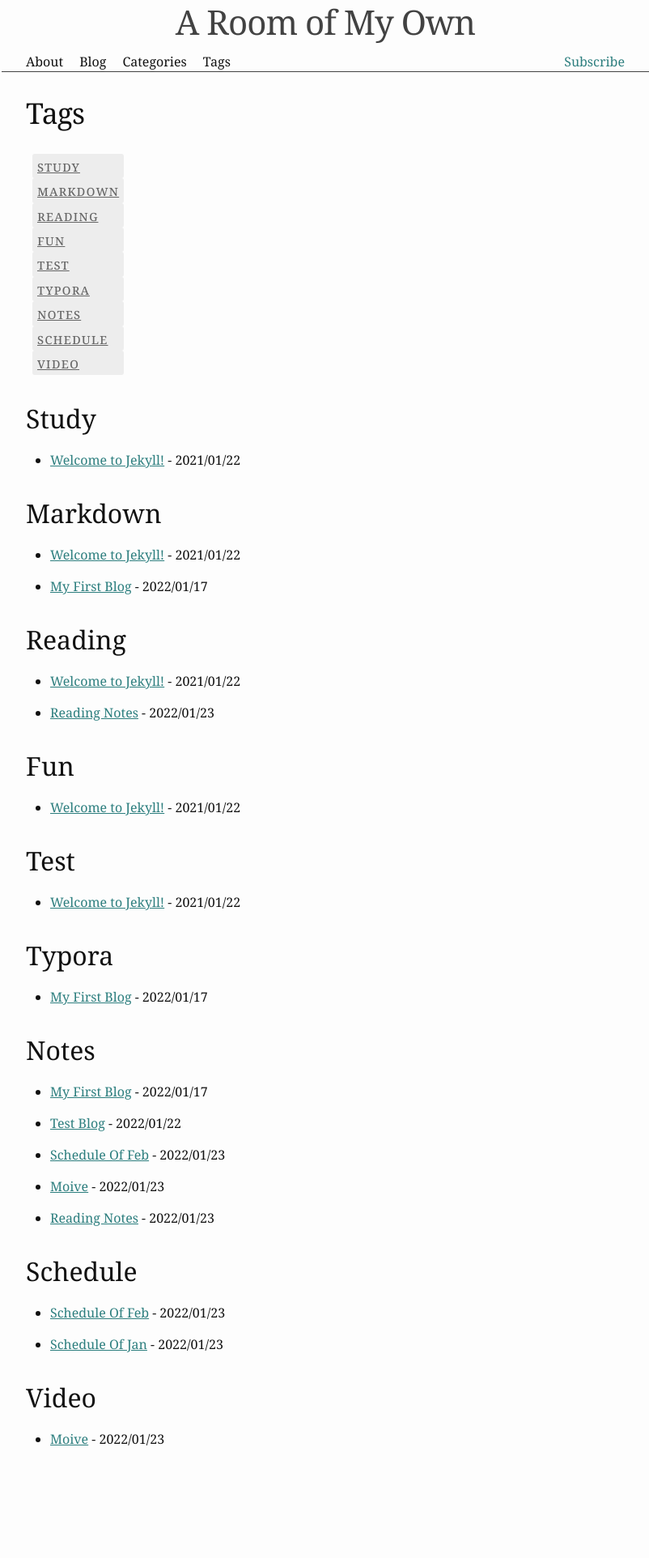
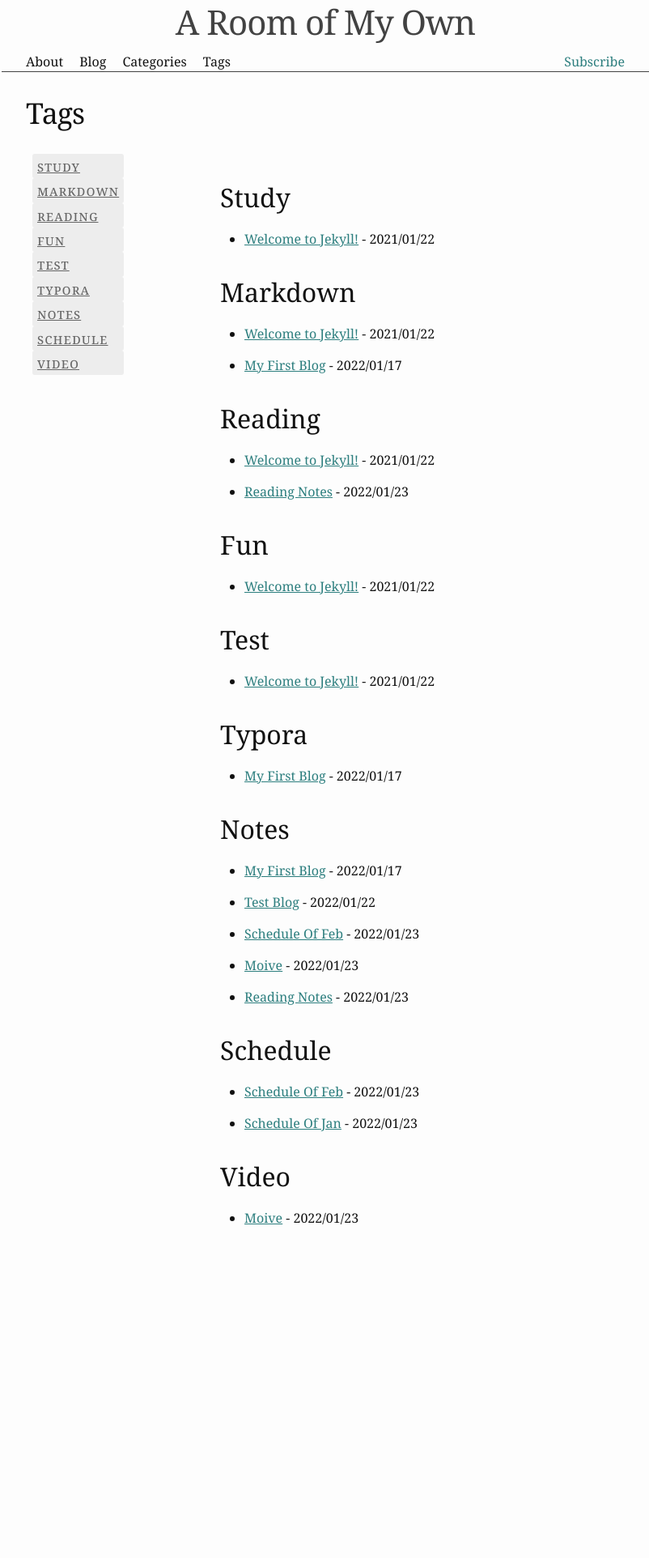
Before and after one commit to 9Echo/9Echo.github.io, a Jekyll site: the page built from tags.html, in a window 1280 px wide. Shown: the whole page at 81% size, without its empty margins (238-1040 px from the left). Built offline with Jekyll 4.4.1, drawn with Linux system fonts in a browser that asks for light colours; after the commit the page ends 1651 px from its top, so only the background shows below that.

Commit message:
Update _layout.scss

```diff
--- a/_sass/minima/_layout.scss
+++ b/_sass/minima/_layout.scss
@@ -263,6 +263,9 @@
   @include relative-font-size(1.5);
 }
 
+/**
+ * Page content
+ */
 .post-tags {
     color: #aaa;
     font-weight: 300;
@@ -291,6 +294,16 @@
     color: #ededed;
 }
 
+.tags-sidebar {
+  width: 200px;
+  float: left;
+}
+
+.posts-mainbar {
+  margin-left: 24px;
+  float: right;
+  width: 500px;
+}
 
 /**
  * Posts
```
